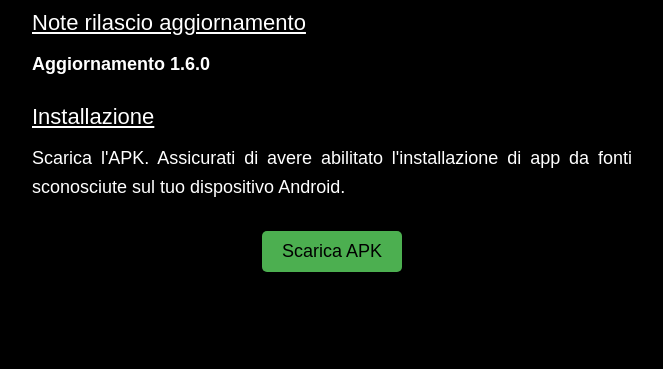
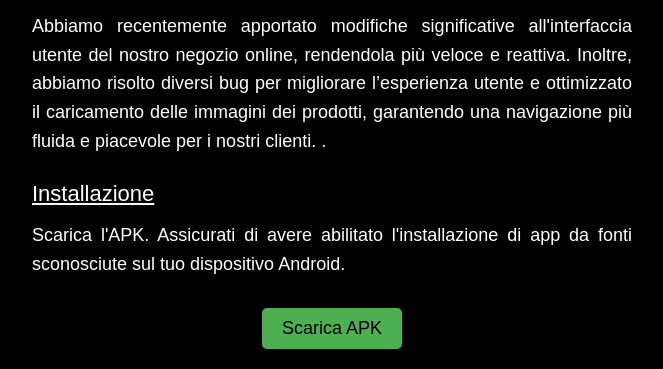
Before and after one commit to webuy33/webuy, a plain HTML site: page index.html in a window 1280 px wide. Shown: the part 433-802 px from the top of the page, without its empty margins (308-971 px from the left). Drawn offline with Linux system fonts and the light colour scheme.

Commit message:
Update index.html

```diff
--- a/index.html
+++ b/index.html
@@ -72,7 +72,7 @@
 
         <p class="section-title">Note rilascio aggiornamento</p>
         <p><strong>Aggiornamento 1.6.0</strong></p>
-        <Abbiamo recentemente apportato modifiche significative all'interfaccia utente del nostro negozio online, rendendola più veloce e reattiva. Inoltre, abbiamo risolto diversi bug per migliorare l’esperienza utente e ottimizzato il caricamento delle immagini dei prodotti, garantendo una navigazione più fluida e piacevole per i nostri clienti.
+        <p>Abbiamo recentemente apportato modifiche significative all'interfaccia utente del nostro negozio online, rendendola più veloce e reattiva. Inoltre, abbiamo risolto diversi bug per migliorare l’esperienza utente e ottimizzato il caricamento delle immagini dei prodotti, garantendo una navigazione più fluida e piacevole per i nostri clienti.
 
  .</p>
 
```
